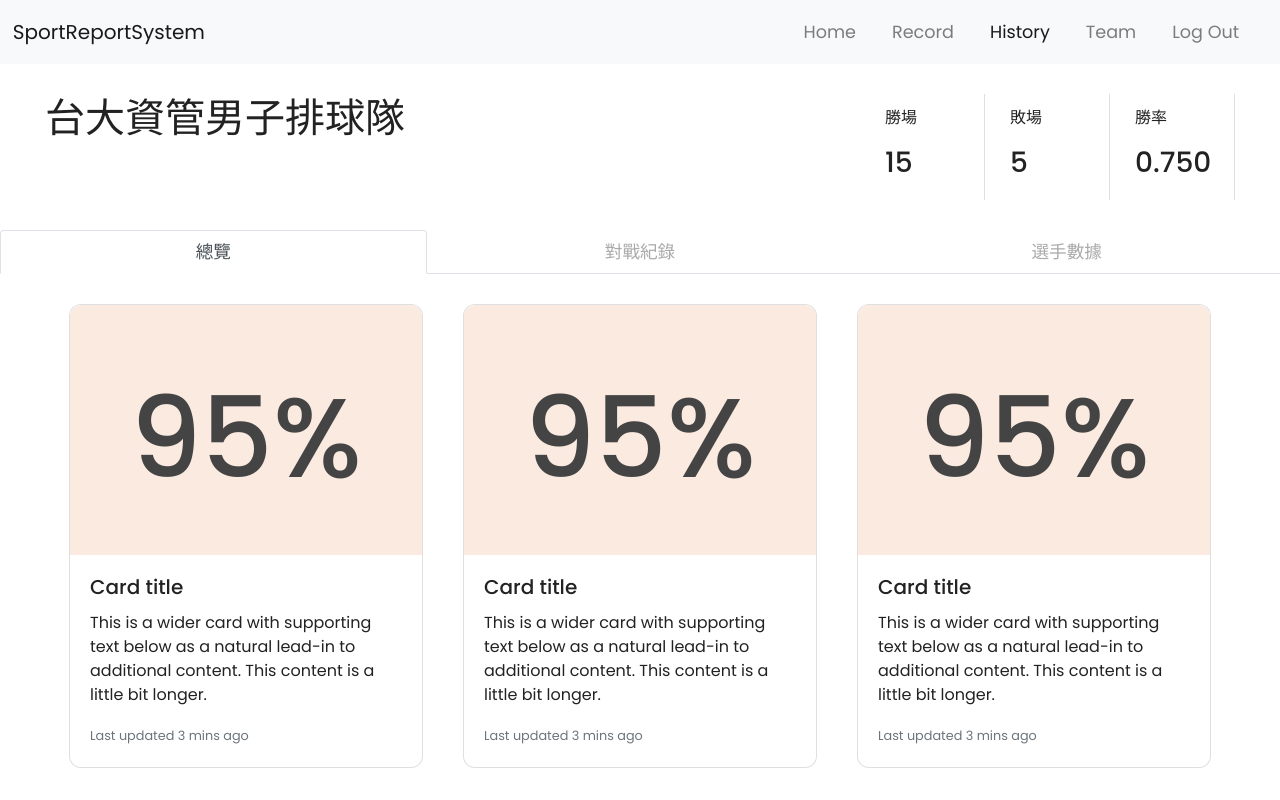
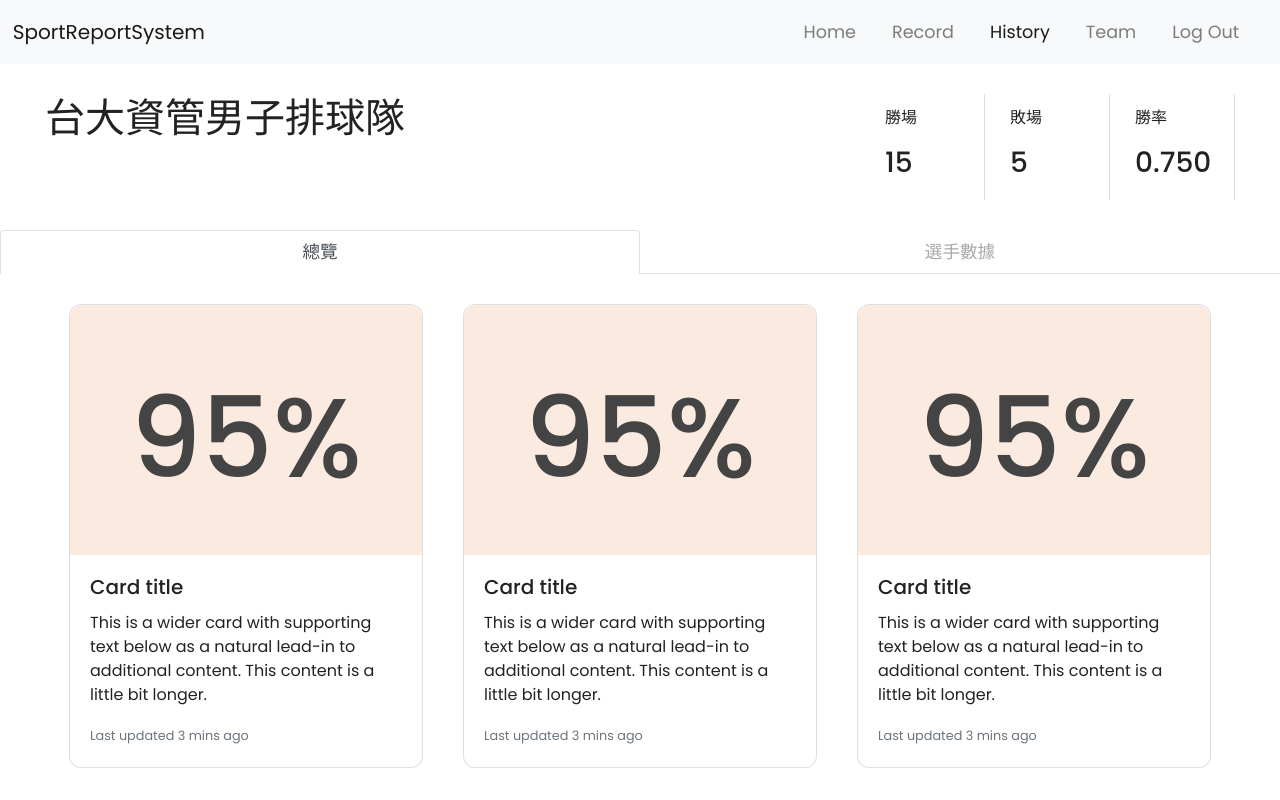
Before and after one commit to dasvision0212/SportRecordSystem, a website: page public/views/history.html in a window 1280 px wide. Drawn offline with nearby package versions, Linux system fonts and the light colour scheme; files that its build step writes are made by us from their sources; no server answers; files whose address does not match are found by name.

```diff
--- a/public/views/history.html
+++ b/public/views/history.html
@@ -65,9 +65,6 @@
         <ul class="nav nav-tabs nav-justified">
             <li class="nav-item">
                 <a class="nav-link active" role="tab" data-toggle="tab" href="#overview">總覽</a>
-            </li>
-            <li class="nav-item">
-                <a class="nav-link" role="tab" data-toggle="tab" href="#history-match">對戰紀錄</a>
             </li>
             <li class="nav-item">
                 <a class="nav-link" role="tab" data-toggle="tab" href="#players-stats">選手數據</a>
```
